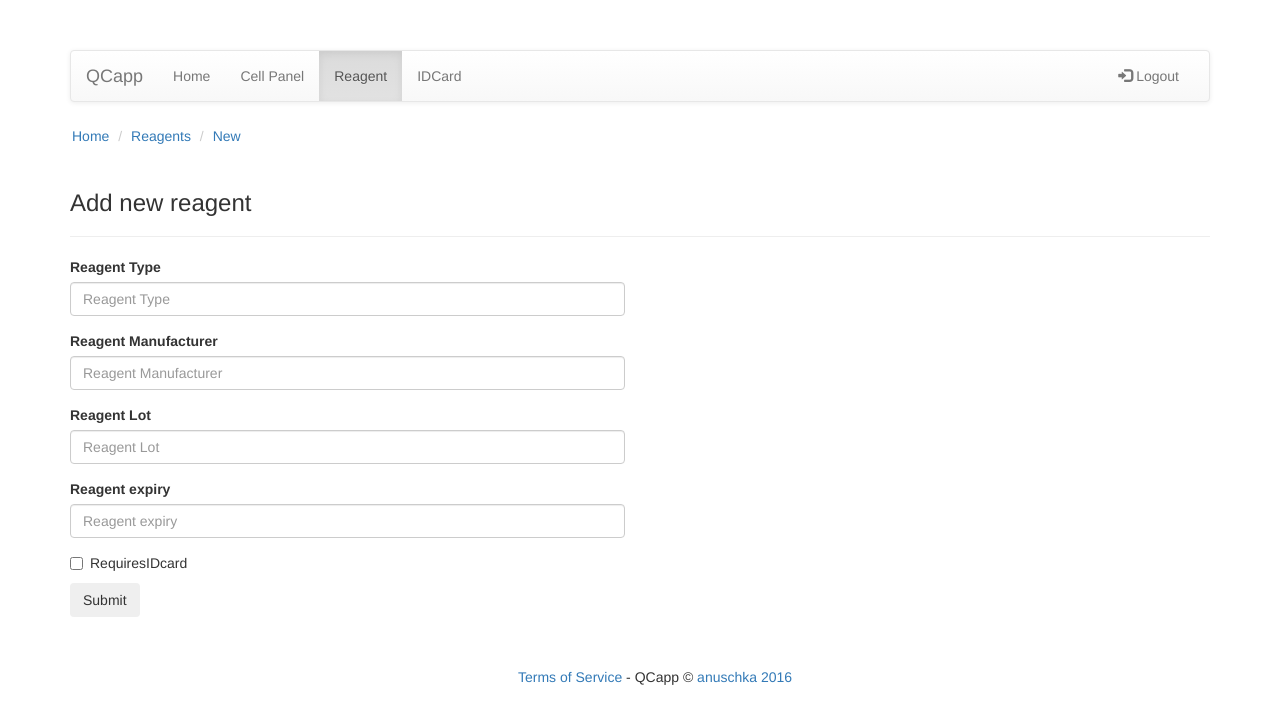
After one commit to anuschka/QCapp, a Django app: page /reagent/new/ in a window 1280 px wide. The commit adds this page. Shown: the top 724 px of the page. Run offline with Django 3.2, Linux system fonts and the light colour scheme; the visitor is signed in with stand-in values (Sample User, id 1); some libraries are stand-ins or nearby versions.

Commit message:
Added template for new reagents

```diff
--- a/qcapp/static/style.css
+++ b/qcapp/static/style.css
@@ -6,3 +6,8 @@
     padding: 4px 17px;
     background-color: #ffffff;
 }
+
+.footer {
+    padding: 50px;
+
+}
--- a/qcapp/templates/internal_page.html
+++ b/qcapp/templates/internal_page.html
@@ -29,9 +29,12 @@
 
     {% endblock %}
 
-    <footer>
-      <span>Anuschka &copy; 2016</span>
-    </footer>
+    <div class="container text-center"
+          <p style="padding-top: 50px;" class="center-block">
+              <a href="#" target="_newtab">Terms of Service</a> -
+              QCapp © <a href="#">anuschka 2016</a>
+          </p>
+    </div>
 
 </div>
 
--- /dev/null
+++ b/qcapp/templates/reagents_new.html
@@ -0,0 +1,60 @@
+{% extends "internal_page.html" %}
+{% comment %}
+  This is the template for displaying all reagents.
+{% endcomment %}
+
+{% block head %}
+  <title>Reagents display all | {% block title %}{% endblock %}</title>
+{% endblock %}
+
+{% block content %}
+
+
+      <div class="row">
+          <ol class="breadcrumb">
+            <li><a href="/">Home</a></li>
+            <li><a href="/reagent/">Reagents</a></li>
+            <li class="active"><a href="/reagent/new/">New</a></li>
+          </ol>
+      </div>
+
+      <h3>Add new reagent</h3>
+      <hr />
+      <div class="row">
+        <div class="col-md-6">
+            <form role="form">
+                <div class="form-group">
+                  <label class="control-label" for="exampleInputEmail1">Reagent Type</label>
+                  <input type="email" class="form-control" id="exampleInputEmail1" placeholder="Reagent Type">
+                </div>
+
+                <div class="form-group">
+                  <label class="control-label" for="exampleInputEmail1">Reagent Manufacturer</label>
+                  <input type="email" class="form-control" id="exampleInputEmail1" placeholder="Reagent Manufacturer">
+                </div>
+
+                <div class="form-group">
+                  <label class="control-label" for="exampleInputEmail1">Reagent Lot</label>
+                  <input type="email" class="form-control" id="exampleInputEmail1" placeholder="Reagent Lot">
+                </div>
+
+                <div class="form-group">
+                  <label class="control-label" for="exampleInputEmail1">Reagent expiry</label>
+                  <input type="email" class="form-control" id="exampleInputEmail1" placeholder="Reagent expiry">
+                </div>
+
+                <div class="checkbox">
+                  <label>
+                      <input class="control-label" type="checkbox" value="">RequiresIDcard
+                  </label>
+                </div>
+
+
+
+
+
+    <button type="submit" class="btn">Submit</button>
+</form>
+    </div>
+    </div>
+{% endblock %}
--- a/qcapp/urls.py
+++ b/qcapp/urls.py
@@ -15,4 +15,6 @@ urlpatterns = [
     url(r'^admin/', admin.site.urls),
     # Reagent All site.
     url(r'^reagent/$', views.reagent_view, name='reagent_view'),
+    # Reagent add new.
+    url(r'^reagent/new/$', views.reagent_new_view, name='reagent_new_view'),
 ]
--- a/qcapp/views.py
+++ b/qcapp/views.py
@@ -185,3 +185,49 @@ def reagent_view(request):
         'active_page': 'reagent'
     }
     return TemplateResponse(request, 'reagents.html', context)
+
+@login_required
+def reagent_new_view(request):
+
+        # get all the Reagent objects
+        reagents = Reagent.objects.all()
+
+        context = {
+            #'reagents': reagents,
+            'reagents': [
+                {
+                    'type': 'anti-Fya',
+                    'manufacturer': 'BIO-RAD',
+                    'lot': '19210.64.10',
+                    'expiry': '2016-06-06',
+                    'requiresIDCard': True,
+                    'created_at': '2016-06-01'
+                },
+                {
+                    'type': 'anti-Fya',
+                    'manufacturer': 'BIO-RAD',
+                    'lot': '19210.64.10',
+                    'expiry': '2016-06-06',
+                    'requiresIDCard': True,
+                    'created_at': '2016-06-01'
+                },
+                {
+                    'type': 'anti-Fya',
+                    'manufacturer': 'BIO-RAD',
+                    'lot': '19210.64.10',
+                    'expiry': '2016-06-06',
+                    'requiresIDCard': True,
+                    'created_at': '2016-06-01'
+                },
+                {
+                    'type': 'anti-Fya',
+                    'manufacturer': 'BIO-RAD',
+                    'lot': '19210.64.10',
+                    'expiry': '2016-06-06',
+                    'requiresIDCard': True,
+                    'created_at': '2016-06-01'
+                }
+            ],
+            'active_page': 'reagent'
+        }
+        return TemplateResponse(request, 'reagents_new.html', context)
```
Also changed, not shown: qcapp/templates/reagents.html (+12 -9 lines).
